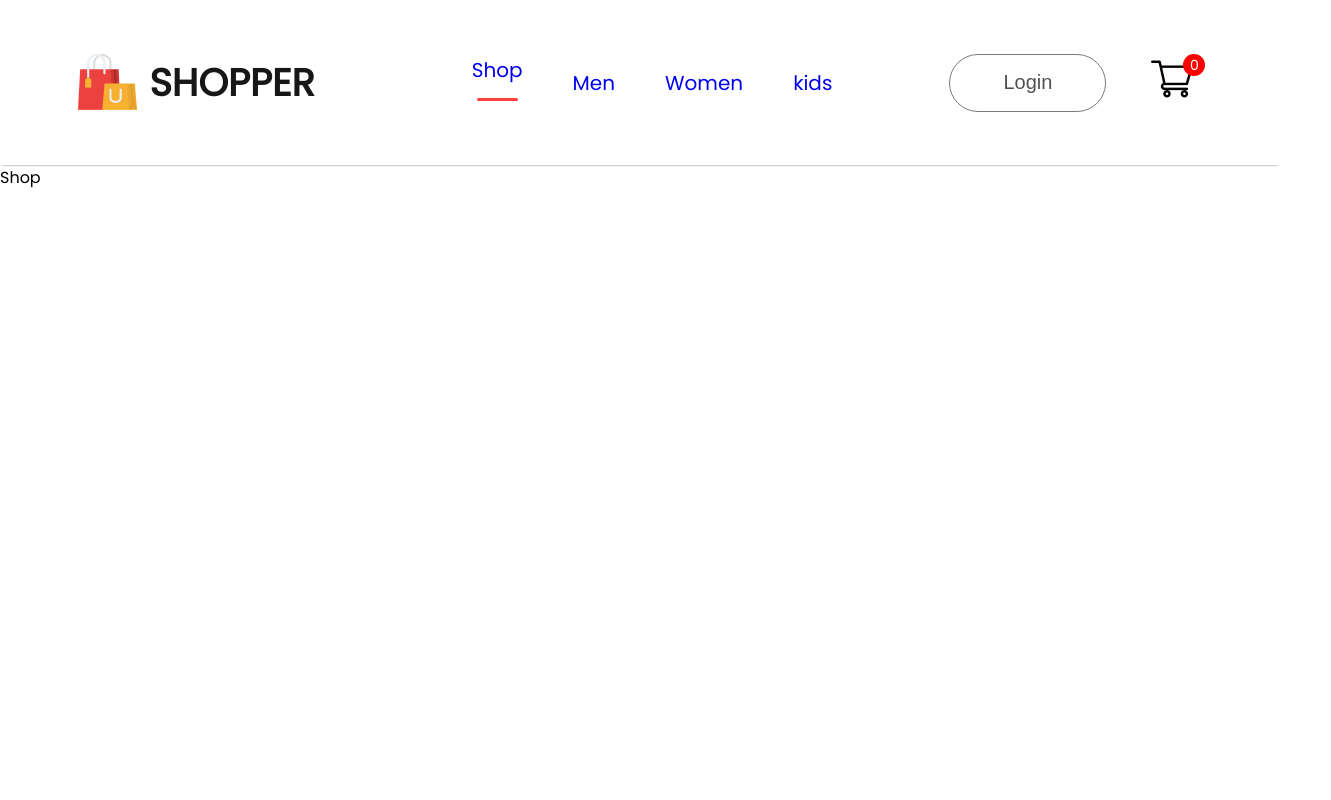
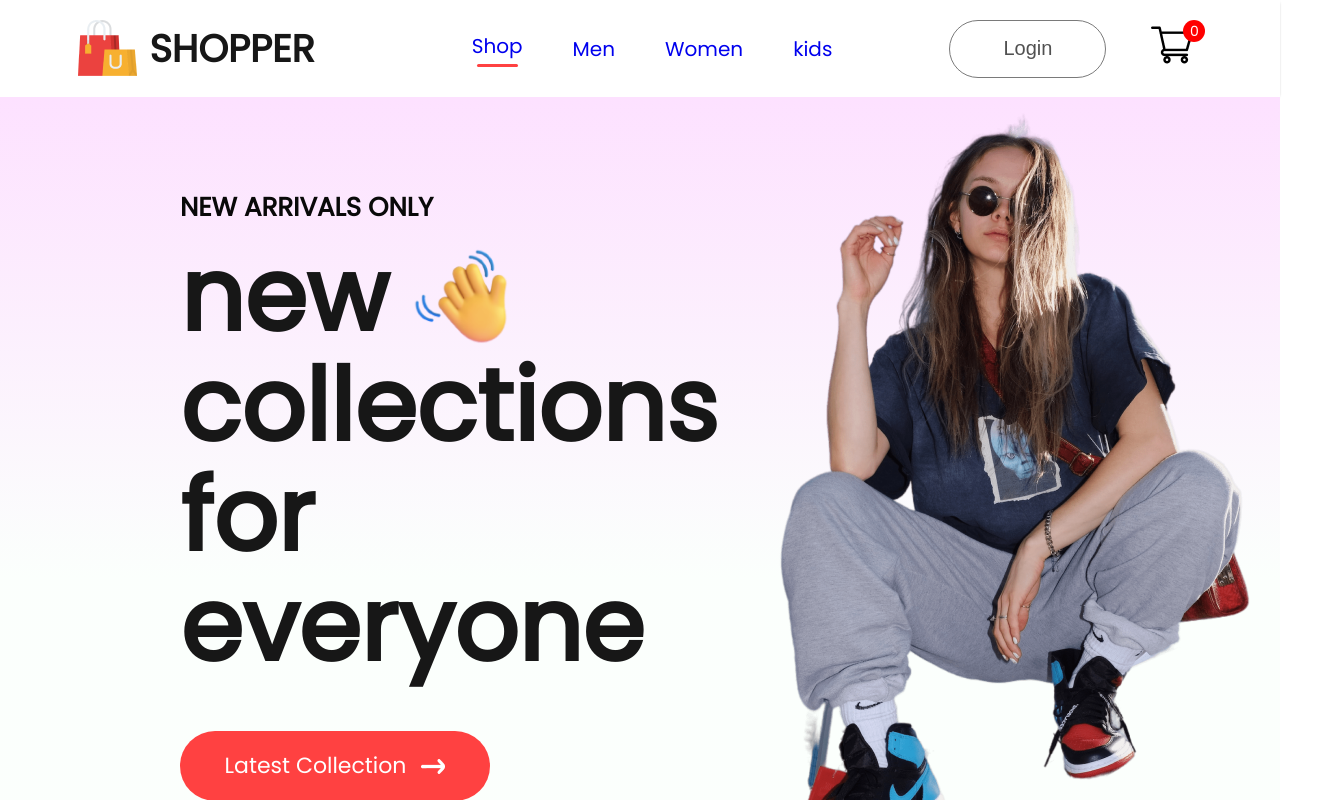
Before and after one commit to Linux-DEX/MERN-E-Commerce-fullstack, a React (Create React App) app in the folder frontend/: page / in a window 1280 px wide. Shown: the top 800 px of the page, 1331 px wide, since content can reach past the window. Built offline with nearby package versions, Linux system fonts and the light colour scheme.

Commit message:
Hero page design -> shop page design

```diff
--- /dev/null
+++ b/frontend/src/Components/Hero.jsx/Hero.css
@@ -0,0 +1,59 @@
+.hero {
+    height: 100vh;
+    background: linear-gradient(180deg, #fde1ff, #e1ffea22 60%);
+    display: flex;
+}
+
+.hero-left {
+    flex: 1;
+    display: flex;
+    flex-direction: column;
+    justify-content: center;
+    gap: 20px;
+    padding-left: 180px;
+    line-height: 1.1;
+}
+
+.hero-left h2 {
+    color: #090909;
+    font-size: 26px;
+    font-weight: 600;
+}
+
+.hero-left p {
+    color: #171717;
+    font-size: 100px;
+    font-weight: 700;
+}
+
+.hero-hand-icon {
+    display: flex;
+    align-items: center;
+    gap: 20px;
+}
+
+.hero-hand-icon img {
+    width: 105px;
+}
+
+.hero-latest-btn {
+    display: flex;
+    justify-content: center;
+    align-items: center;
+    gap: 15px;
+    width: 310px;
+    height: 70px;
+    border-radius: 75px;
+    margin-top: 30px;
+    background: #ff4141;
+    color: white;
+    font-size: 22px;
+    font-weight: 500;
+}
+
+.hero-right {
+    flex: 1;
+    display: flex;
+    align-items: center;
+    justify-content: center;
+}
--- a/frontend/src/Components/Hero.jsx/Hero.jsx
+++ b/frontend/src/Components/Hero.jsx/Hero.jsx
@@ -1,11 +1,32 @@
-import React from 'react'
+import React from "react";
+import "./Hero.css";
+import hand_icon from "../Assets/hand_icon.png";
+import arrow_icon from "../Assets/arrow.png";
+import hero_image from "../Assets/hero_image.png";
 
 const Hero = () => {
   return (
-      <div className="hero">
+    <div className="hero">
+      <div className="hero-left">
+        <h2>NEW ARRIVALS ONLY</h2>
+        <div>
+          <div className="hero-hand-icon">
+            <p>new</p>
+            <img src={hand_icon} alt="" />
+          </div>
+          <p>collections</p>
+          <p>for everyone</p>
+        </div>
+        <div className="hero-latest-btn">
+          <div>Latest Collection</div>
+          <img src={arrow_icon} alt="" />
+        </div>
+      </div>
+      <div className="hero-right">
+        <img src={hero_image} alt="" />
+      </div>
+    </div>
+  );
+};
 
-    </div>
-  )
-}
-
-export default Hero
+export default Hero;
--- a/frontend/src/Pages/Shop.jsx
+++ b/frontend/src/Pages/Shop.jsx
@@ -1,8 +1,11 @@
 import React from 'react'
+import Hero from '../Components/Hero.jsx/Hero'
 
 const Shop = () => {
   return (
-    <div>Shop</div>
+    <div>
+          <Hero />
+    </div>
   )
 }
 
--- a/frontend/src/index.css
+++ b/frontend/src/index.css
@@ -1,3 +1,7 @@
+* {
+  margin: 0;
+}
+
 body {
   margin: 0;
   font-family: -apple-system, BlinkMacSystemFont, 'Segoe UI', 'Roboto', 'Oxygen',
```
Also changed, not shown: frontend/src/Components/Item/Item.jsx (added, +9 -0 lines).
